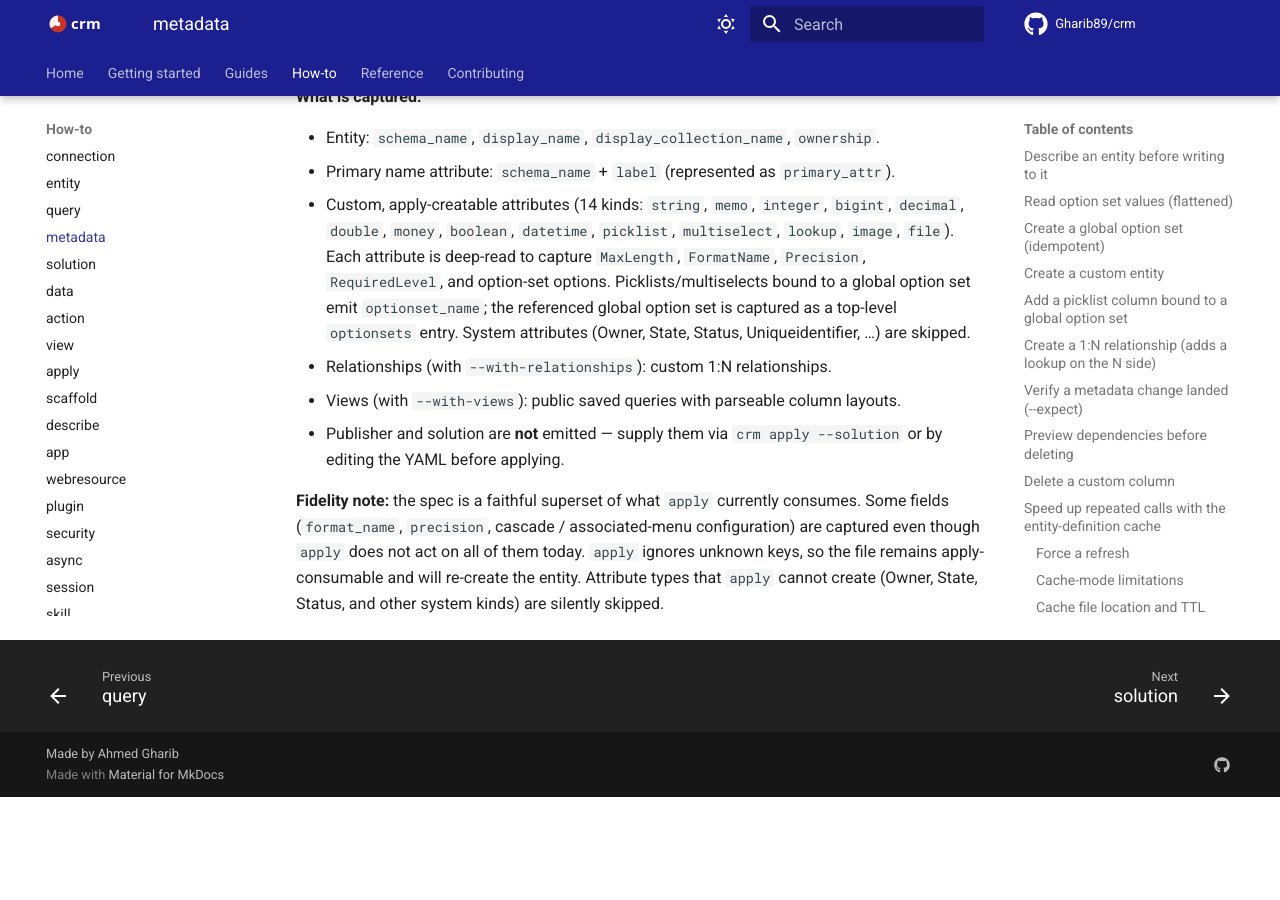
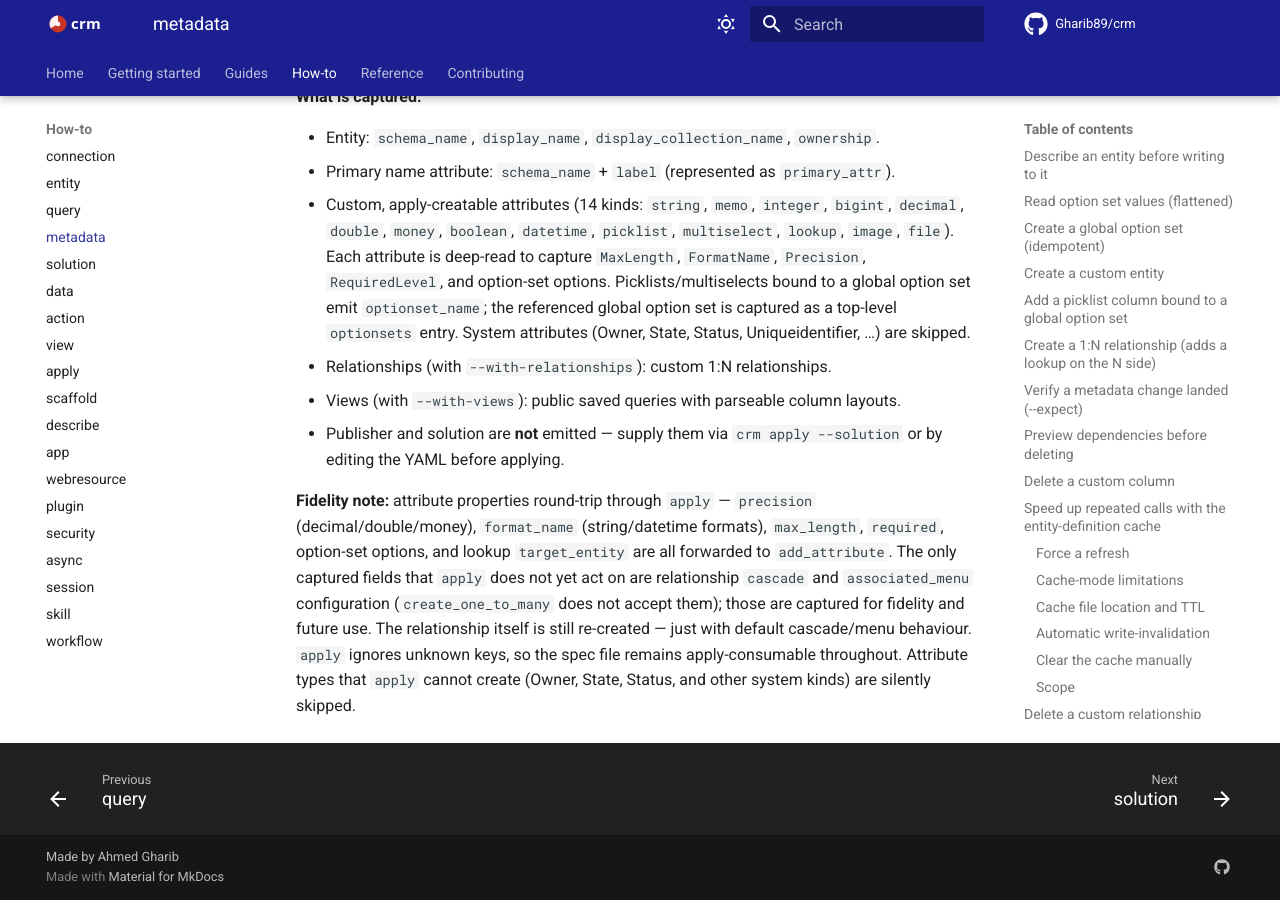
Before and after one commit to Gharib89/crm, an MkDocs documentation site: the page built from docs/how-to/metadata.md, in a window 1280 px wide and 900 px high, scrolled down 5664 px. Built offline with MkDocs 1.6.1 and Material for MkDocs 9.7.7, drawn with Linux system fonts in a browser that asks for light colours; comment, search, counter and statistics services are not loaded; before the commit the page ends 6461 px from its top, so only the background shows below that.

Commit message:
docs(metadata): correct export-spec fidelity note (precision/format_name round-trip) (#92)
precision and format_name are forwarded by apply to add_attribute (commit 95d2a5f),
so those columns round-trip correctly. Only relationship cascade/associated_menu
remain captured-but-not-yet-consumed; update both docs/how-to/metadata.md and
crm/skills/SKILL.md accordingly. Also renumber the out-of-order SKILL.md section
9b → 5c so numbering is monotonic with its physical position.

Co-Authored-By: Claude Opus 4.8 (1M context) <noreply@anthropic.com>

```diff
--- a/docs/how-to/metadata.md
+++ b/docs/how-to/metadata.md
@@ -240,9 +240,13 @@ crm apply -f project.yaml
 - Publisher and solution are **not** emitted — supply them via `crm apply --solution`
   or by editing the YAML before applying.
 
-**Fidelity note:** the spec is a faithful superset of what `apply` currently
-consumes. Some fields (`format_name`, `precision`, cascade / associated-menu
-configuration) are captured even though `apply` does not act on all of them today.
-`apply` ignores unknown keys, so the file remains apply-consumable and will
-re-create the entity. Attribute types that `apply` cannot create (Owner, State,
-Status, and other system kinds) are silently skipped.
+**Fidelity note:** attribute properties round-trip through `apply` —
+`precision` (decimal/double/money), `format_name` (string/datetime formats),
+`max_length`, `required`, option-set options, and lookup `target_entity` are all
+forwarded to `add_attribute`. The only captured fields that `apply` does not yet
+act on are relationship `cascade` and `associated_menu` configuration
+(`create_one_to_many` does not accept them); those are captured for fidelity and
+future use. The relationship itself is still re-created — just with default
+cascade/menu behaviour. `apply` ignores unknown keys, so the spec file remains
+apply-consumable throughout. Attribute types that `apply` cannot create (Owner,
+State, Status, and other system kinds) are silently skipped.
```
Also changed, not shown: crm/skills/SKILL.md (+7 -4 lines).
